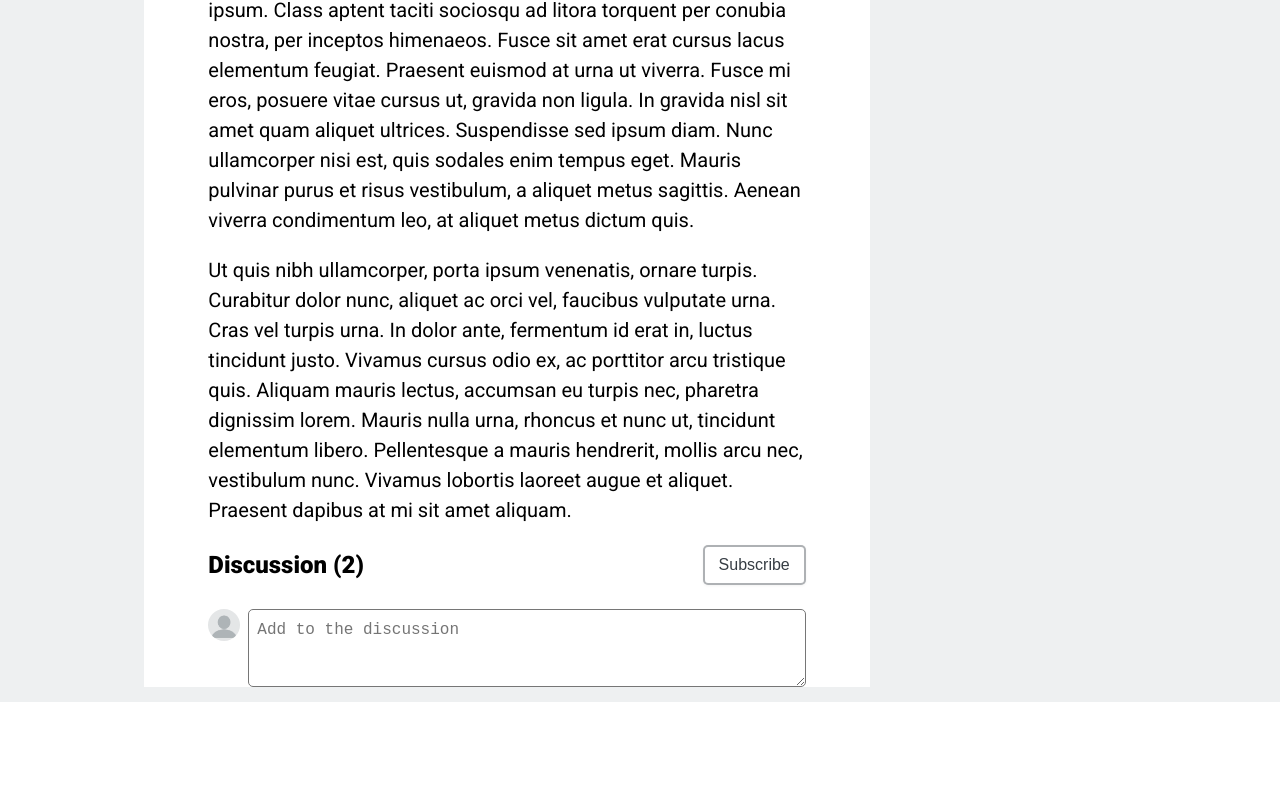
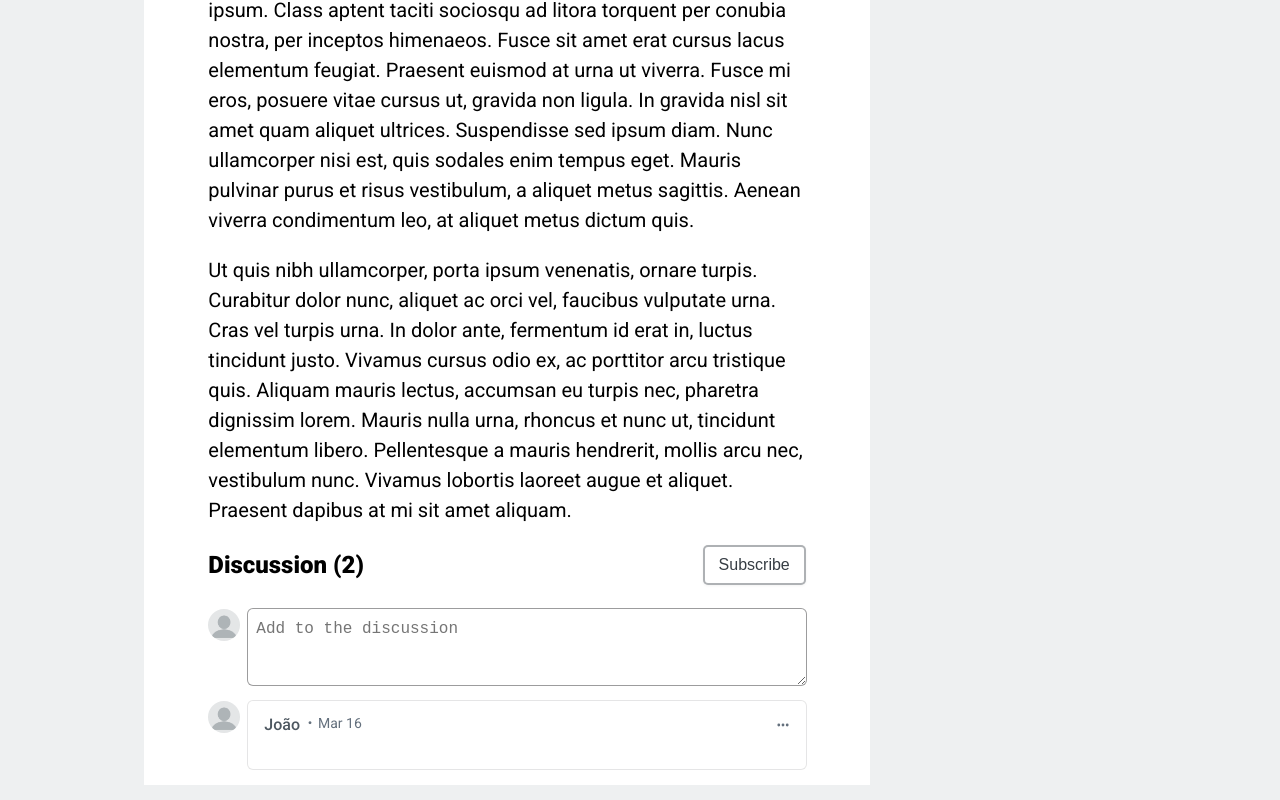
Before and after one commit to cjuniordev/blog-post-react, a React (Create React App) app: page / in a window 1280 px wide. Shown: the part 1978-2778 px from the top of the page. Before the commit the page ends 2680 px from the top, so only its background shows below. Built offline with nearby package versions, Linux system fonts and the light colour scheme.

Commit message:
Create CommentHeader

```diff
--- a/src/pages/Post/Main/Discussion/index.js
+++ b/src/pages/Post/Main/Discussion/index.js
@@ -1,5 +1,6 @@
-import { Container, Header, Title, Button, ToComment, PhotoWrapper, TextArea } from './style';
+import { Container, Header, Title, Button, Comment, PhotoWrapper, TextArea, CommentLabel, CommentHeader, CommentHeaderInfo, CommentUsername, CommentDate } from './style';
 import ProfilePhoto from '../../../../components/ProfilePhoto';
+import { HiDotsHorizontal } from 'react-icons/hi';
 
 function Discussion() {
   return (
@@ -8,12 +9,26 @@ function Discussion() {
         <Title>Discussion (2)</Title>
         <Button>Subscribe</Button>
       </Header>
-      <ToComment>
+      <Comment>
         <PhotoWrapper>
           <ProfilePhoto size={32}/>
         </PhotoWrapper>
         <TextArea placeholder="Add to the discussion" />
-      </ToComment>
+      </Comment>
+      <Comment>
+        <PhotoWrapper>
+          <ProfilePhoto size={32}/>
+        </PhotoWrapper>
+        <CommentLabel>
+          <CommentHeader>
+            <CommentHeaderInfo>
+              <CommentUsername>João</CommentUsername>
+              <CommentDate>Mar 16</CommentDate>
+            </CommentHeaderInfo>
+            <HiDotsHorizontal />
+          </CommentHeader>
+        </CommentLabel>
+      </Comment>
     </Container>
   );
 }
--- a/src/pages/Post/Main/Discussion/style.js
+++ b/src/pages/Post/Main/Discussion/style.js
@@ -40,8 +40,10 @@ export const Button = styled.button`
   line-height: 24px;
 `;
 
-export const ToComment = styled.div`
+export const Comment = styled.div`
   width: 100%;
+
+  margin-bottom: 16px;
 
   display: flex;
   flex-direction: row;
@@ -57,10 +59,57 @@ export const TextArea = styled.textarea`
   height: 60px;
   width: 100%;
 
+  border: none;
   border-radius: 5px;
+  box-shadow: rgba(8, 9, 10, 0.4) 0px 0px 0px 1px;
+
   padding: 8px;
   resize: vertical;
 
   font-size: 16px;
   line-height: 24px;
 `;
+
+export const CommentLabel = styled.div`
+  height: 60px;
+  width: 100%;
+
+  padding: 4px;
+  border-radius: 5px;
+
+  box-shadow: rgba(8, 9, 10, 0.1) 0px 0px 0px 1px
+`;
+
+export const CommentHeader = styled.div`
+  display: flex;
+  flex-direction: row;
+  align-items: center;
+  justify-content: space-between;
+
+  padding: 8px 12px 0;
+
+  color: rgb(100, 112, 125);
+`;
+
+export const CommentHeaderInfo = styled.div`
+  display: flex;
+  flex-direction: row;
+`;
+
+export const CommentUsername = styled.div`
+  color: rgb(77, 87, 96);
+
+  font-size: 16px;
+  font-weight: 500;
+  line-height: 24px;
+`;
+
+export const CommentDate = styled.div`
+  &:before{
+    content: '・';
+    padding: 0 1px 0 3px;
+  }
+
+  font-size: 14px;
+  line-height: 21px
+`;
```
